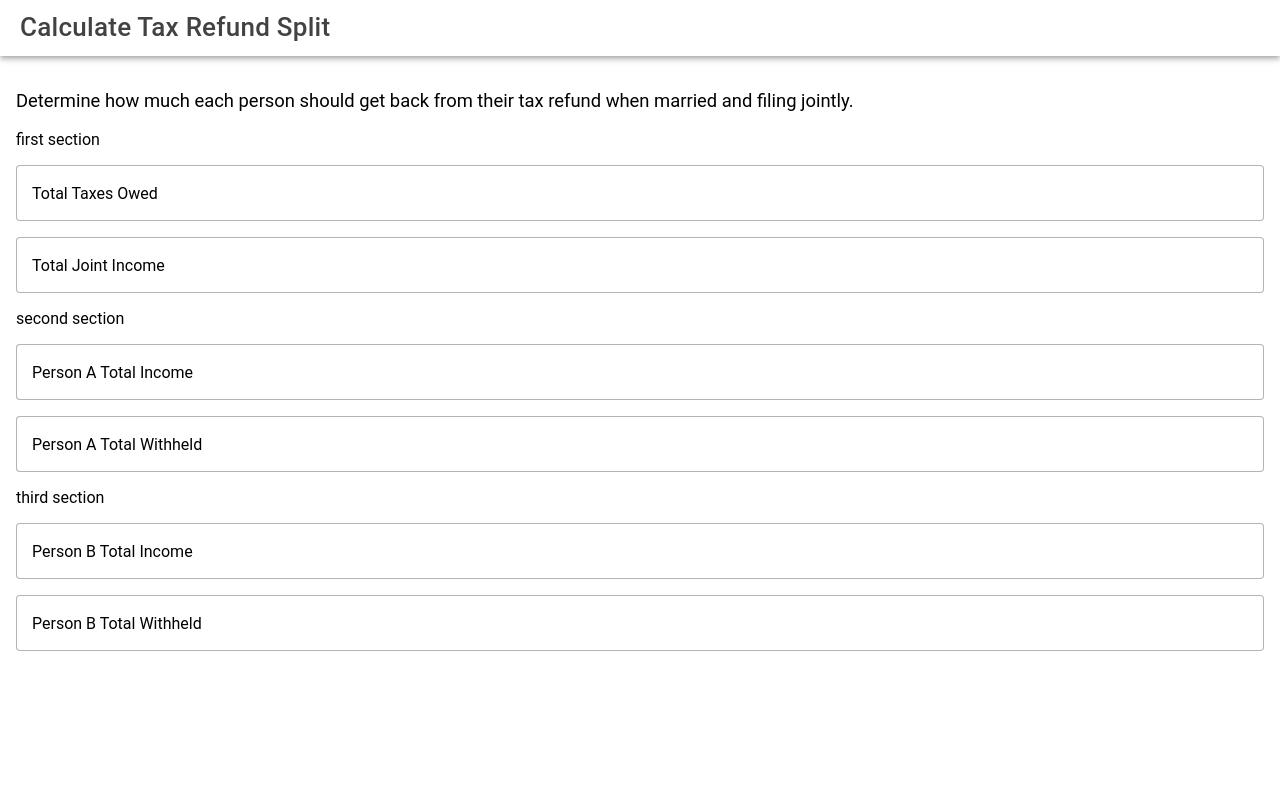
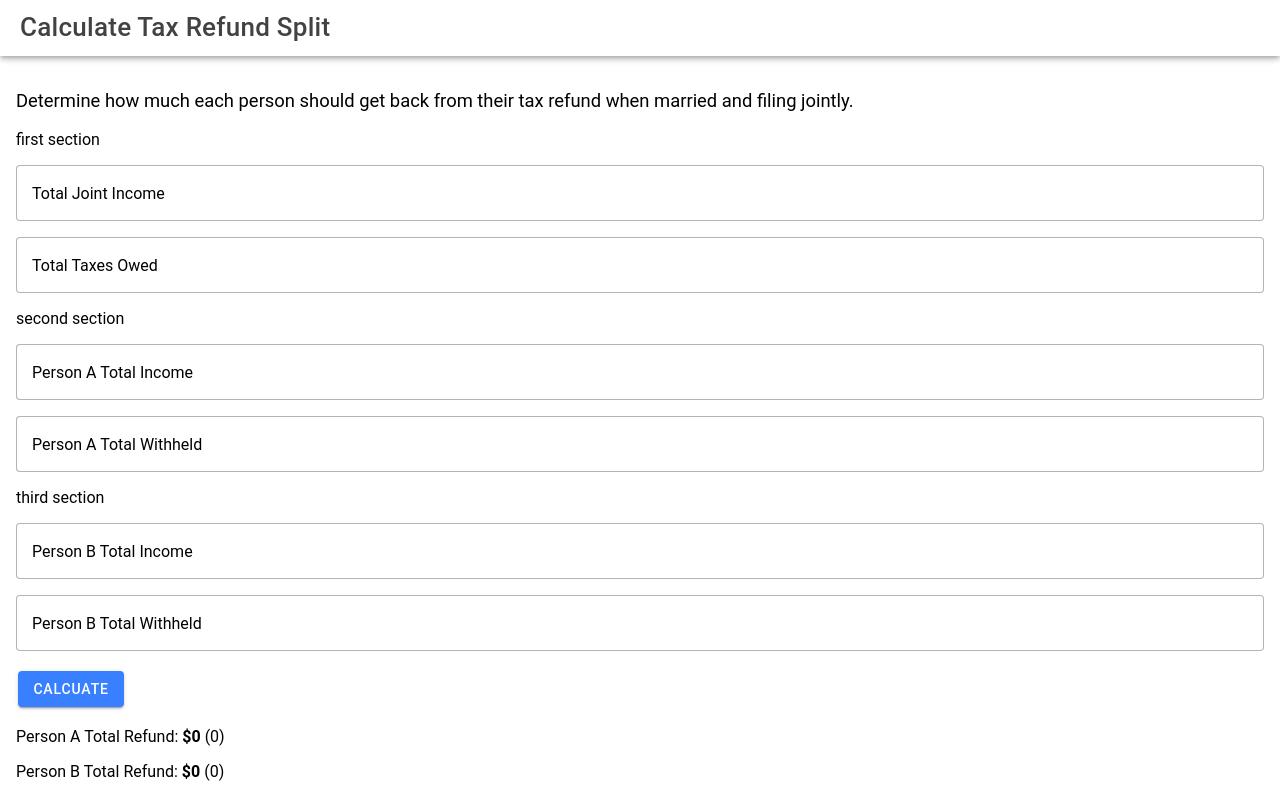
Before and after one commit to thetaPC/joint-tax-return, a React (Vite) app: page /home in a window 1280 px wide. Built offline with nearby package versions, Linux system fonts and the light colour scheme.

Commit message:
refactor(form): calculations

```diff
--- a/src/components/FormContainer.tsx
+++ b/src/components/FormContainer.tsx
@@ -1,5 +1,5 @@
 import React, { FC, useState, useEffect } from 'react';
-import { IonInput } from '@ionic/react';
+import { IonInput, IonButton } from '@ionic/react';
 import './FormContainer.css';
 
 interface ContainerProps { }
@@ -8,70 +8,154 @@ const FormContainer: FC<ContainerProps> = () => {
   const [totalTaxesOwed, setTotalTaxesOwed] = useState(0);
   const [totalJointIncome, setTotalJointIncome] = useState(0);
   const [taxRate, setTaxRate] = useState(0);
+
   const [personATotalIncome, setPersonATotalIncome] = useState(0);
   const [personBTotalIncome, setPersonBTotalIncome] = useState(0);
+
   const [personATotalWithheld, setPersonATotalWithheld] = useState(0);
   const [personBTotalWithheld, setPersonBTotalWithheld] = useState(0);
+
+  const [personATotalOwed, setPersonATotalOwed] = useState(0);
+  const [personBTotalOwed, setPersonBTotalOwed] = useState(0);
+  const [personATotalOwedRounded, setPersonATotalOwedRounded] = useState(0);
+  const [personBTotalOwedRounded, setPersonBTotalOwedRounded] = useState(0);
+
+  const [personATotalRefund, setPersonATotalRefund] = useState(0);
+  const [personBTotalRefund, setPersonBTotalRefund] = useState(0);
+  const [personATotalRefundRounded, setPersonATotalRefundRounded] = useState(0);
+  const [personBTotalRefundRounded, setPersonBTotalRefundRounded] = useState(0);
+
+
+
+  const calculate = (event: any) => {
+    event.preventDefault();
+
+    const rate = totalTaxesOwed / totalJointIncome;
+
+    const personAOwed = personATotalIncome * rate;
+    const personBOwed = personBTotalIncome * rate;
+
+    // round to 2 decimal places
+    const personAOwedRounded = Math.round(personAOwed * 100) / 100;
+    const personBOwedRounded = Math.round(personBOwed * 100) / 100;
+
+    const personARefund = personATotalWithheld - personAOwed;
+    const personBRefund = personBTotalWithheld - personBOwed;
+
+    const personARefundRounded = Math.round(personARefund * 100) / 100;
+    const personBRefundRounded = Math.round(personBRefund * 100) / 100;
+
+    setTaxRate(rate);
+
+    setPersonATotalOwed(personAOwed);
+    setPersonBTotalOwed(personBOwed);
+    setPersonATotalOwedRounded(personAOwedRounded);
+    setPersonBTotalOwedRounded(personBOwedRounded);
+
+    setPersonATotalRefund(personARefund);
+    setPersonBTotalRefund(personBRefund);
+    setPersonATotalRefundRounded(personARefundRounded);
+    setPersonBTotalRefundRounded(personBRefundRounded);
+  };
 
   return (
     <>
       <p className="form-description">
         Determine how much each person should get back from their tax refund when married and filing jointly.
       </p>
-      <form className="">
+      <form onSubmit={calculate}>
         <p>first section</p>
         <IonInput
-          label="Total Taxes Owed"
-          type="number"
+          label="Total Joint Income"
+          type="text"
           placeholder="00.00"
           label-placement="floating"
           fill="outline"
+          onIonInput={(event: any) => {
+            const value = event.target.value;
+            const valueAsNumber = parseFloat(value);
+            setTotalJointIncome(valueAsNumber);
+          }}
         >
         </IonInput>
         <IonInput
-          label="Total Joint Income"
-          type="number"
+          label="Total Taxes Owed"
+          type="text"
           placeholder="00.00"
           label-placement="floating"
           fill="outline"
+          onIonInput={(event: any) => {
+            const value = event.target.value;
+            const valueAsNumber = parseFloat(value);
+            setTotalTaxesOwed(valueAsNumber);
+          }}
         >
         </IonInput>
         <p>second section</p>
         <IonInput
           label="Person A Total Income"
-          type="number"
+          type="text"
           placeholder="00.00"
           label-placement="floating"
           fill="outline"
+          onIonInput={(event: any) => {
+            const value = event.target.value;
+            const valueAsNumber = parseFloat(value);
+            setPersonATotalIncome(valueAsNumber);
+          }}
         >
         </IonInput>
         <IonInput
           label="Person A Total Withheld"
-          type="number"
+          type="text"
           placeholder="00.00"
           label-placement="floating"
           fill="outline"
+          onIonInput={(event: any) => {
+            const value = event.target.value;
+            const valueAsNumber = parseFloat(value);
+            setPersonATotalWithheld(valueAsNumber);
+          }}
         >
         </IonInput>
         <p>third section</p>
         <IonInput
           label="Person B Total Income"
-          type="number"
+          type="text"
           placeholder="00.00"
           label-placement="floating"
           fill="outline"
+          onIonInput={(event: any) => {
+            const value = event.target.value;
+            const valueAsNumber = parseFloat(value);
+            setPersonBTotalIncome(valueAsNumber);
+          }}
         >
         </IonInput>
         <IonInput
           label="Person B Total Withheld"
-          type="number"
+          type="text"
           placeholder="00.00"
           label-placement="floating"
           fill="outline"
+          onIonInput={(event: any) => {
+            const value = event.target.value;
+            const valueAsNumber = parseFloat(value);
+            setPersonBTotalWithheld(valueAsNumber);
+          }}
         >
         </IonInput>
-
+        <IonButton type="submit">Calcuate</IonButton>
       </form>
+      {taxRate > 0 && <p>{`Joint Tax Rate: ${taxRate}`}</p>}
+      {personATotalOwed > 0 && (
+        <p>{`Person A Total Owed: `}<b>{`$${personATotalOwedRounded}`}</b>{` (${personATotalOwed})`}</p>
+      )}
+      {personBTotalOwed > 0 && (
+        <p>{`Person B Total Owed: `}<b>{`$${personBTotalOwedRounded}`}</b>{` (${personBTotalOwed})`}</p>
+      )}
+      <p>{`Person A Total Refund: `}<b>{`$${personATotalRefundRounded}`}</b>{` (${personATotalRefund})`}</p>
+      <p>{`Person B Total Refund: `}<b>{`$${personBTotalRefundRounded}`}</b>{` (${personBTotalRefund})`}</p>
     </>
   );
 };
```
